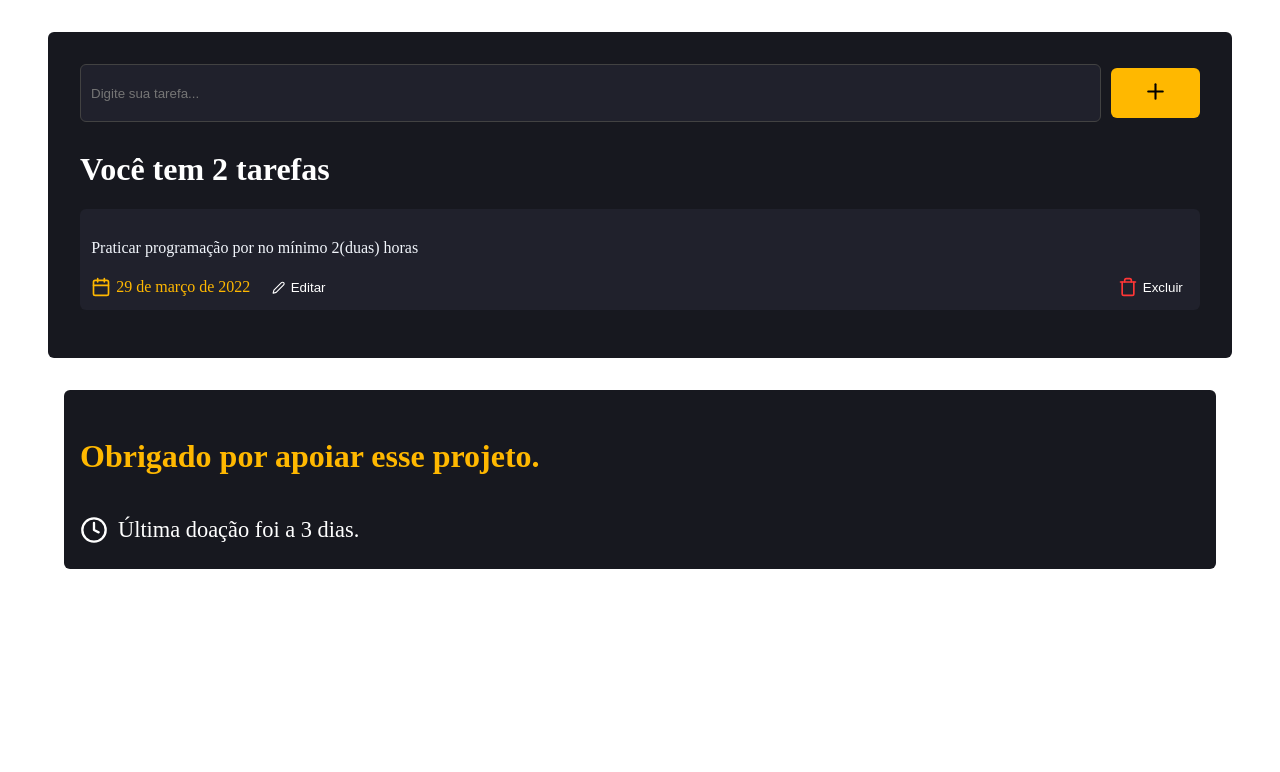
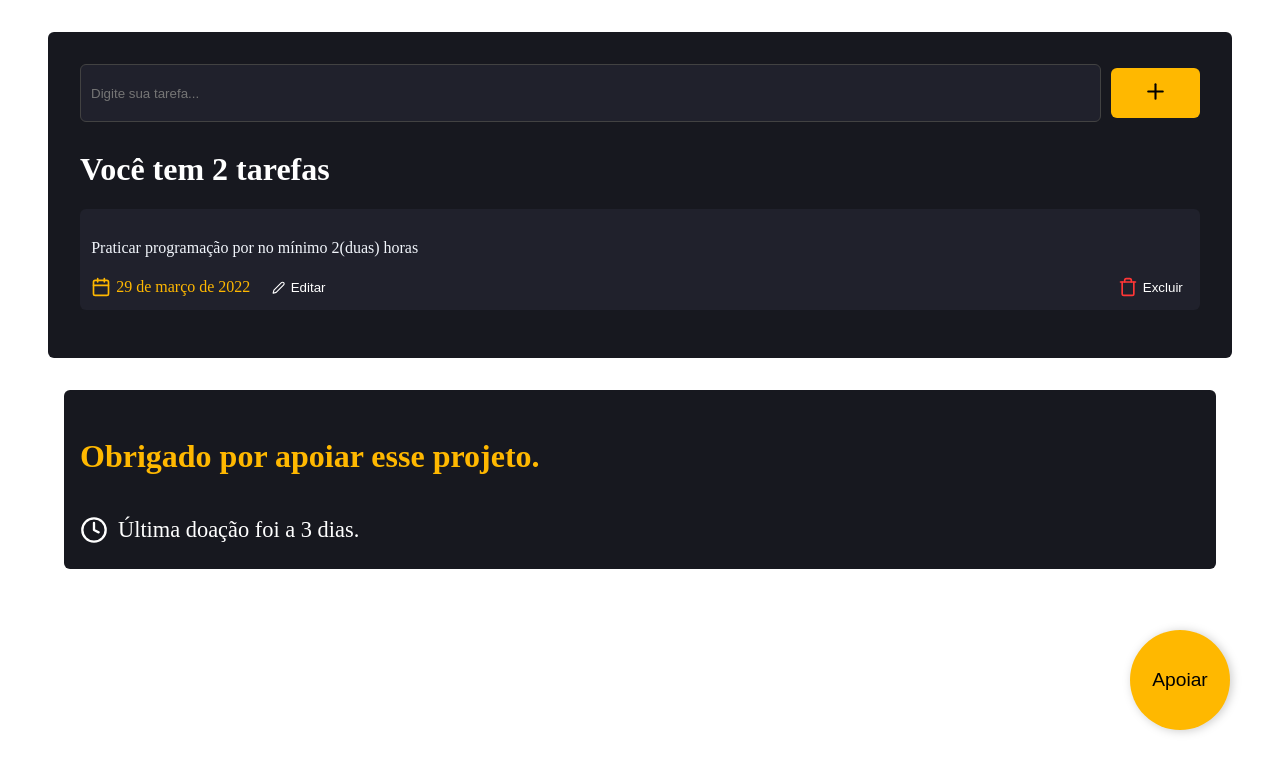
Before and after one commit to wsdsoares/board, a Next.js app: page /board in a window 1280 px wide. Shown: the top 772 px of the page. Built offline with nearby package versions, Linux system fonts and the light colour scheme.

Commit message:
Board - Botão Apoiar
Inclusão da estilização do botão - Apoiar ao projeto.

```diff
--- /dev/null
+++ b/src/components/SupportButton/index.tsx
@@ -0,0 +1,12 @@
+import Link from 'next/link';
+import styles from './styles.module.scss';
+
+export function SupportButton(){
+  return(
+    <div className={styles.donateContainer}>
+      <Link href="/donate">
+        <button>Apoiar</button>
+      </Link>
+    </div>
+  )
+}
--- /dev/null
+++ b/src/components/SupportButton/styles.module.scss
@@ -0,0 +1,21 @@
+.donateContainer {
+  position: absolute;
+  bottom: 70px;
+  right: 50px;
+  z-index: 99;
+
+  button {
+    border: 0;
+    background-color: #ffb800;
+    width: 100px;
+    height: 100px;
+    border-radius: 50%;
+    font-size: 1.2rem;
+    filter: drop-shadow(2px 1px 5px rgba(0, 0, 0, 0.2));
+    transition: all 0.2s;
+  }
+
+  button:hover {
+    transform: scale(1.2);
+  }
+}
--- a/src/pages/board/index.tsx
+++ b/src/pages/board/index.tsx
@@ -1,6 +1,7 @@
 import  Head  from 'next/head';
 import styles from './styles.module.scss';
 import { FiCalendar, FiTrash, FiEdit2, FiPlus, FiClock } from 'react-icons/fi';
+import { SupportButton } from '../../components/SupportButton';
 
 export default function Board(){
   return(
@@ -55,6 +56,8 @@
           </time>
         </div>
       </div>
+
+      <SupportButton />
     </>
   );
 }
```
